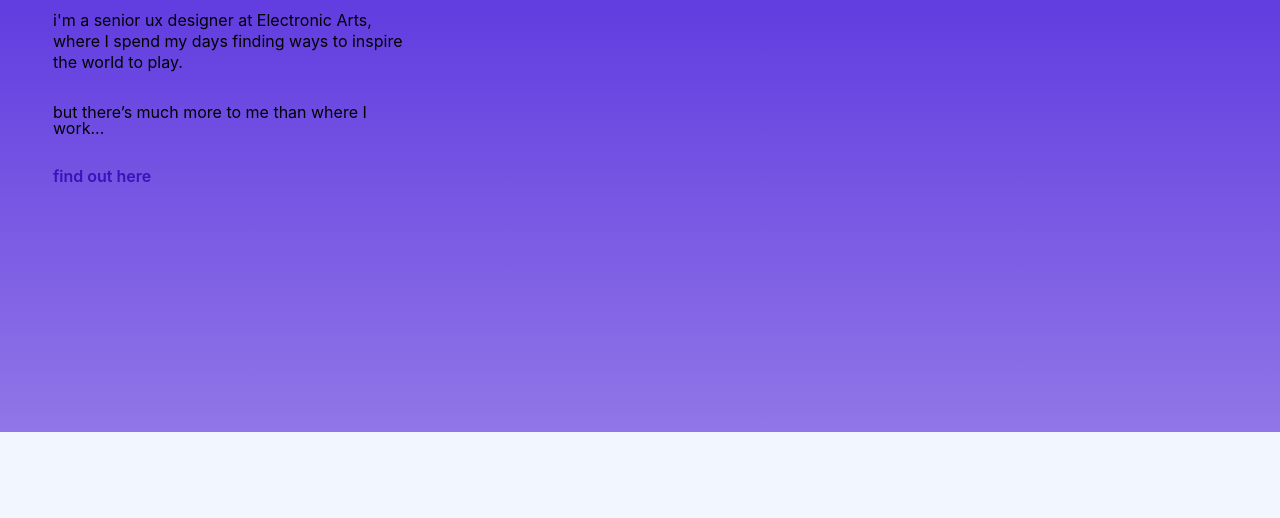
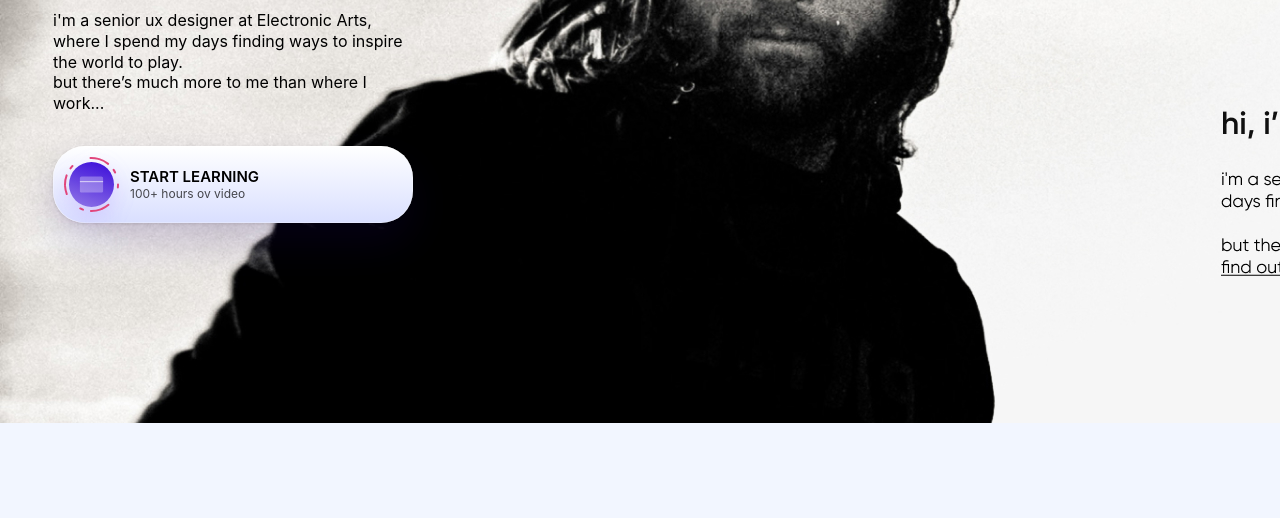
Before and after one commit to garysylvester/designCode, a Gatsby site: page / in a window 1280 px wide. Shown: the part 282-800 px from the top of the page. Built offline with nearby package versions, Linux system fonts and the light colour scheme; Gatsby itself is replaced by a stand-in of ours.

Commit message:
up to session 8

```diff
--- /dev/null
+++ b/src/components/buttons/PurchaseButton.js
@@ -0,0 +1,97 @@
+import { Link } from "gatsby"
+import React from "react"
+import styled from "styled-components"
+import { Caption2, SmallText } from "../styles/TextStyles"
+import { spacing } from "../../constraints/Tokens"
+
+export default function PurchaseButton(props) {
+  const { title, subtitle } = props
+  return (
+    <Link to="/page-2">
+      <Wrapper>
+        <IconWrapper>
+          <Icon src="/images/icons/credit.svg" className="icon" />
+          <Ring src="/images/icons/icon-ring.svg" />
+        </IconWrapper>
+        <TextWrapper>
+          <Title>{title || "Get Pro Access"}</Title>
+          <Subtitle>{subtitle || "$19 per month"}</Subtitle>
+        </TextWrapper>
+      </Wrapper>
+    </Link>
+  )
+}
+
+const Wrapper = styled.div`
+  height: 280px;
+  height: 77px;
+  padding: ${spacing.dimension.spaceSmall}px;
+  background: linear-gradient(180deg, #ffffff 0%, #d9dfff 100%);
+  box-shadow: 0px 1px 3px rgba(0, 0, 0, 0.1),
+    0px 20px 40px rgba(23, 0, 102, 0.2),
+    inset 0px 0px 0px 0.5px rgba(255, 255, 255, 0.5);
+  border-radius: ${spacing.dimension.spaceLarger}px;
+  display: grid;
+  grid-template-columns: 53px auto;
+  align-items: center;
+  grid-gap: 12px;
+
+  *,
+  & {
+    transition: all 0.25s cubic-bezier(0.075, 0.82, 0.165, 0.5);
+  }
+
+  :hover {
+    box-shadow: 0px 1px 3px rgba(0, 0, 0, 0.1),
+      0px 40px 60px rgba(23, 0, 102, 0.5),
+      inset 0px 0px 0px 0.5px rgba(255, 255, 255, 0.5);
+    transform: translateY(-3px) scale(1.01);
+
+    .icon {
+      transform: scale(1.1);
+    }
+  }
+`
+
+const TextWrapper = styled.div``
+
+const Title = styled(Caption2)`
+  color: #000000;
+`
+
+const Subtitle = styled(SmallText)`
+  color: #000000;
+  opacity: 0.7;
+`
+
+const Icon = styled.img`
+  width: 29px;
+  height: 29px;
+`
+
+const Ring = styled.img`
+  position: absolute;
+  top: -15px;
+  left: -16px;
+
+  ${Wrapper}:hover & {
+    transform: rotate(30deg) scale(1.1) translate(1px, 1px);
+  }
+`
+
+const IconWrapper = styled.div`
+  width: 45px;
+  height: 45px;
+  background: linear-gradient(200.44deg, #4316db 13.57%, #9076e7 98.38%);
+  box-shadow: 0px 10px 20px rgba(182, 153, 255, 0.3);
+  border-radius: 50%50%;
+  display: grid;
+  justify-content: center;
+  align-content: center;
+  justify-self: center;
+  position: relative;
+
+  ${Wrapper}:hover & {
+    filter: hue-rotate(10deg) brightness(100%) saturate(120%);
+  }
+`
--- a/src/components/sections/HeroSection.js
+++ b/src/components/sections/HeroSection.js
@@ -1,8 +1,8 @@
 import React from "react"
-import { Link } from "gatsby"
 import styled from "styled-components"
 import { H1, MediumText } from "../styles/TextStyles"
 import { themes } from "../styles/ColorStyles"
+import PurchaseButton from "../buttons/PurchaseButton"
 
 function HeroSection() {
   return (
@@ -13,9 +13,13 @@
           <Desctiption>
             i'm a senior ux designer at Electronic Arts, where I spend my days
             finding ways to inspire the world to play.
+            <br />
+            but there’s much more to me than where I work...
           </Desctiption>
-          <p>but there’s much more to me than where I work...</p>
-          <Link to="/page-2/">find out here</Link> <br />
+          <PurchaseButton
+            title="Start Learning"
+            subtitle="100+ hours ov video"
+          />
         </TextWrapper>
       </ContentWrapper>
     </Wrapper>
@@ -25,7 +29,7 @@
 export default HeroSection
 
 const Wrapper = styled.div`
-  background: linear-gradient(180deg, #4316db 0%, #9076e7 100%);
+  background-image: url("/images/background/hero-bg-large.jpg");
 `
 
 const ContentWrapper = styled.div`
@@ -40,7 +44,7 @@
 `
 
 const Title = styled(H1)`
-  color: ${themes.dark.text1};
+  color: ${themes.light.text1};
 `
 
 const Desctiption = styled(MediumText)``
--- a/src/components/styles/ColorStyles.js
+++ b/src/components/styles/ColorStyles.js
@@ -1,9 +1,11 @@
+import { color } from "../../constraints/Tokens"
+
 export const themes = {
   light: {
-    text1: `black`,
+    text1: `${color.primary}`,
     text2: `rgba(0,0,0,0.7)`,
-    primary: `#3913B8`,
-    secondary: "#2FB5FC",
+    primary: `${color.primary}`,
+    secondary: `${color.secondary}`,
     backgroundColor: `#f2f6ff`,
     card: {
       backgroundColor: `rgba(255, 255, 255, 0.6)`,
--- /dev/null
+++ b/src/constraints/Tokens.js
@@ -0,0 +1,21 @@
+// COLORS
+export const color = {
+  primary: "teal",
+  secondary: "violet",
+  tertiary: "pink",
+}
+
+// SPACING {
+export const spacing = {
+  dimension: {
+    spaceMicro: 2,
+    spaceSmallest: 4,
+    spaceSmaller: 8,
+    spaceSmall: 12,
+    spaceMedium: 16,
+    spaceLarge: 24,
+    spaceLarger: 32,
+    spaceLargest: 48,
+    spaceMacro: 96,
+  },
+}
```
